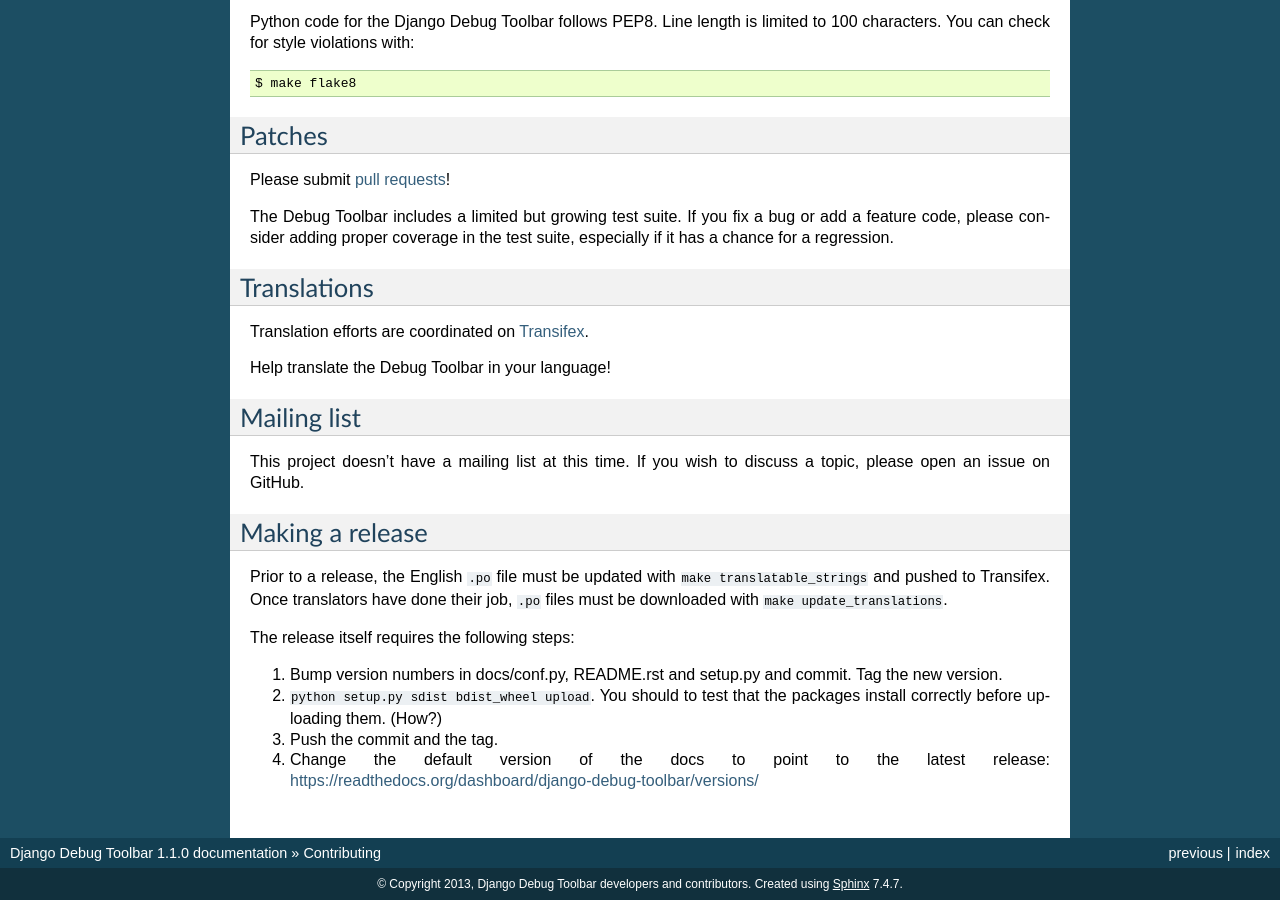
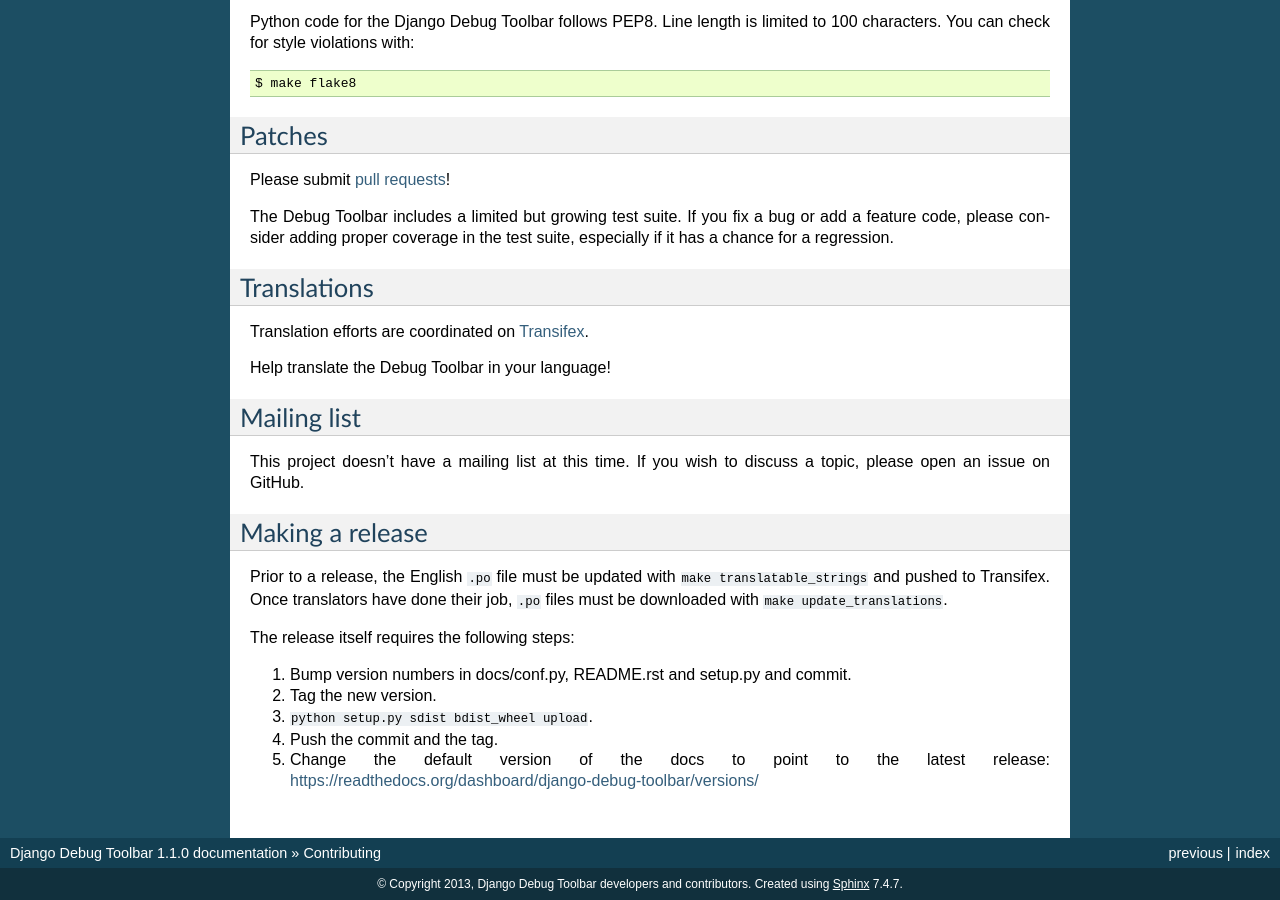
Before and after one commit to jazzband/django-debug-toolbar, a Sphinx documentation site: the page built from docs/contributing.rst, in a window 1280 px wide and 900 px high, scrolled down 1285 px. Built offline with Sphinx 7.4.7, drawn with Linux system fonts in a browser that asks for light colours.

Commit message:
Minor update in release process.

```diff
--- a/docs/contributing.rst
+++ b/docs/contributing.rst
@@ -110,10 +110,10 @@
 The release itself requires the following steps:
 
 #. Bump version numbers in docs/conf.py, README.rst and setup.py and commit.
-   Tag the new version.
 
-#. ``python setup.py sdist bdist_wheel upload``. You should to test that the
-   packages install correctly before uploading them. (How?)
+#. Tag the new version.
+
+#. ``python setup.py sdist bdist_wheel upload``.
 
 #. Push the commit and the tag.
 
```
